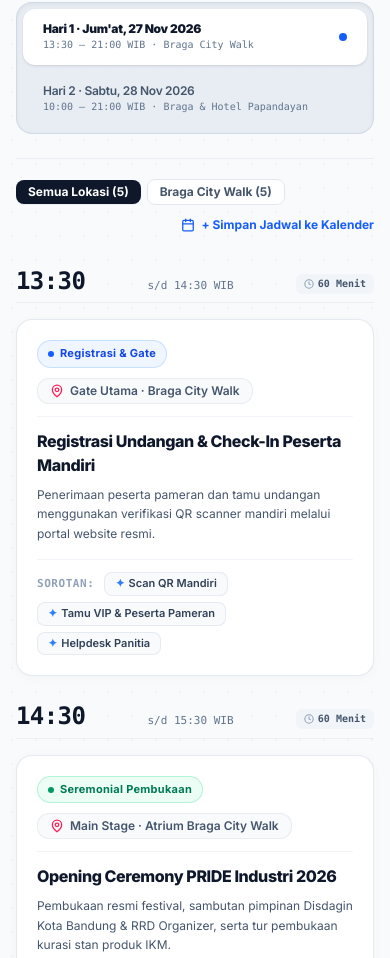
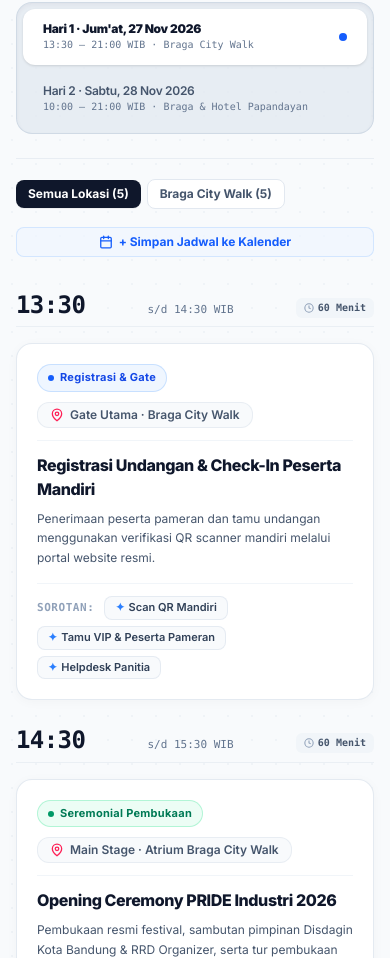
Before and after one commit to Syd-max/pride-industri-2026, a Next.js app: page / in a window 390 px wide. Shown: the part 7370-8328 px from the top of the page. Built offline with nearby package versions, Linux system fonts and the light colour scheme.

Commit message:
fix(program): align venue filter pills and calendar action symmetrically across mobile and desktop

```diff
--- a/src/components/sections/ProgramSection.tsx
+++ b/src/components/sections/ProgramSection.tsx
@@ -315,14 +315,15 @@ export default function ProgramSection() {
             </button>
           </div>
 
-          {/* Quick Filter by Venue & Calendar Action */}
-          <div className="flex flex-wrap items-center justify-between gap-3 mt-6 pt-5 border-t border-slate-200/70 text-xs">
-            <div className="flex items-center gap-1.5 flex-wrap">
-              <span className="text-slate-400 font-medium mr-1 hidden sm:inline">Lokasi:</span>
+          {/* Quick Filter by Venue & Calendar Action (Rapi & Rata di Semua Layar) */}
+          <div className="flex flex-col sm:flex-row sm:items-center sm:justify-between gap-3 sm:gap-4 mt-6 pt-5 border-t border-slate-200/70 text-xs">
+            {/* Left: Venue Filter Pills on One Clean Horizon Line */}
+            <div className="flex items-center gap-1.5 sm:gap-2 overflow-x-auto pb-1.5 sm:pb-0 scrollbar-none w-full sm:w-auto -mx-1 px-1 sm:mx-0 sm:px-0">
+              <span className="text-slate-400 font-medium mr-0.5 shrink-0 hidden md:inline">Lokasi:</span>
               <button
                 type="button"
                 onClick={() => setVenueFilter('all')}
-                className={`px-3 py-1 rounded-lg text-xs font-bold transition-all cursor-pointer ${
+                className={`px-3 py-1.5 rounded-lg text-xs font-bold transition-all cursor-pointer whitespace-nowrap shrink-0 ${
                   venueFilter === 'all'
                     ? 'bg-slate-900 text-white shadow-2xs'
                     : 'bg-white text-slate-600 border border-slate-200 hover:bg-slate-50'
@@ -334,7 +335,7 @@ export default function ProgramSection() {
               <button
                 type="button"
                 onClick={() => setVenueFilter('braga')}
-                className={`px-3 py-1 rounded-lg text-xs font-bold transition-all cursor-pointer ${
+                className={`px-3 py-1.5 rounded-lg text-xs font-bold transition-all cursor-pointer whitespace-nowrap shrink-0 ${
                   venueFilter === 'braga'
                     ? 'bg-slate-900 text-white shadow-2xs'
                     : 'bg-white text-slate-600 border border-slate-200 hover:bg-slate-50'
@@ -347,7 +348,7 @@ export default function ProgramSection() {
                 <button
                   type="button"
                   onClick={() => setVenueFilter('papandayan')}
-                  className={`px-3 py-1 rounded-lg text-xs font-bold transition-all cursor-pointer ${
+                  className={`px-3 py-1.5 rounded-lg text-xs font-bold transition-all cursor-pointer whitespace-nowrap shrink-0 ${
                     venueFilter === 'papandayan'
                       ? 'bg-slate-900 text-white shadow-2xs'
                       : 'bg-white text-slate-600 border border-slate-200 hover:bg-slate-50'
@@ -358,13 +359,14 @@ export default function ProgramSection() {
               )}
             </div>
 
+            {/* Right: Clean Matching Calendar Action Button */}
             <a
               href={activeDay === 'day1' ? googleCalUrlDay1 : googleCalUrlDay2}
               target="_blank"
               rel="noopener noreferrer"
-              className="inline-flex items-center gap-1.5 text-blue-600 hover:text-blue-700 font-bold hover:underline transition-colors ml-auto"
+              className="inline-flex items-center justify-center sm:justify-start gap-1.5 text-blue-600 hover:text-blue-700 bg-blue-50/70 hover:bg-blue-100/70 border border-blue-200/60 px-3.5 py-1.5 rounded-lg font-bold text-xs transition-colors shrink-0 w-full sm:w-auto"
             >
-              <svg className="w-3.5 h-3.5" viewBox="0 0 24 24" fill="none" stroke="currentColor" strokeWidth="2.2" strokeLinecap="round" strokeLinejoin="round">
+              <svg className="w-3.5 h-3.5 text-blue-600 shrink-0" viewBox="0 0 24 24" fill="none" stroke="currentColor" strokeWidth="2.2" strokeLinecap="round" strokeLinejoin="round">
                 <rect width="18" height="18" x="3" y="4" rx="2" ry="2"/>
                 <line x1="16" y1="2" x2="16" y2="6"/>
                 <line x1="8" y1="2" x2="8" y2="6"/>
```
